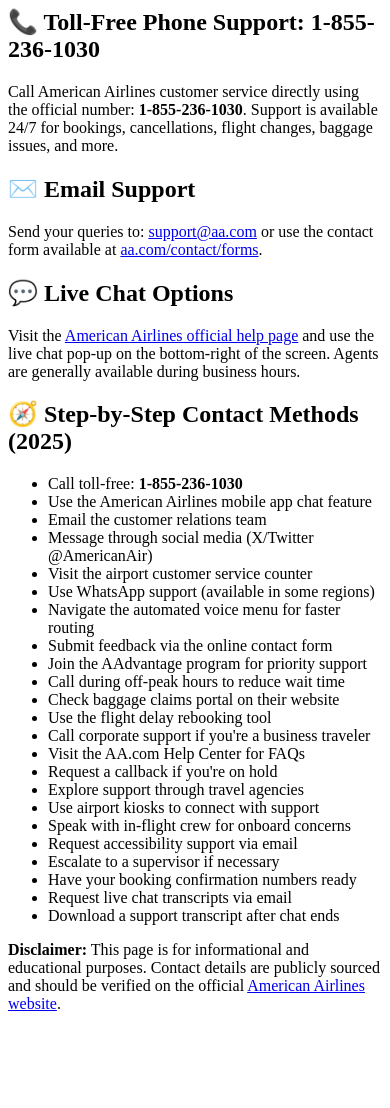
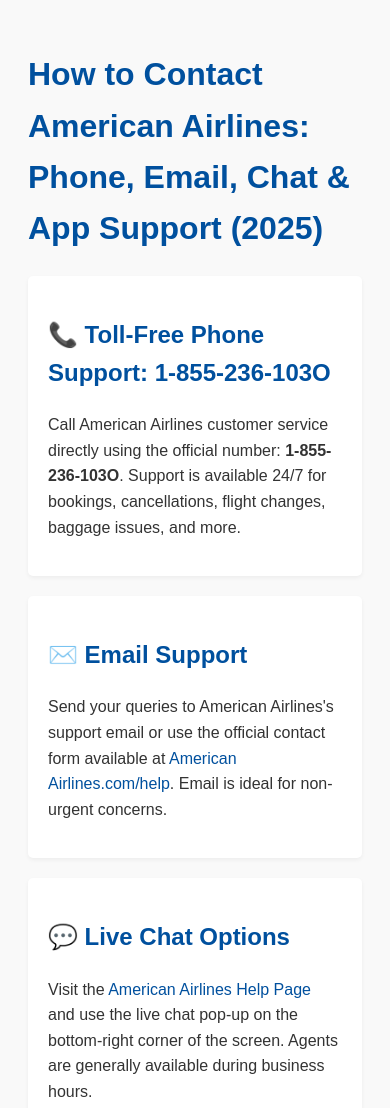
Before and after one commit to asmammscx/news, a plain HTML site: page 23-ways-to-talk-to-someone-at-american-airlines-via-phone-email-or-chat-options-a-step-by-step-guide-in-detailed.html in a window 390 px wide. Shown: the top 1108 px of the page. Before the commit the page ends 1029 px from the top, so only its background shows below. Drawn offline with Linux system fonts and the light colour scheme.

Commit message:
Update 23-ways-to-talk-to-someone-at-american-airlines-via-phone-email-or-chat-options-a-step-by-step-guide-in-detailed.html

```diff
--- a/23-ways-to-talk-to-someone-at-american-airlines-via-phone-email-or-chat-options-a-step-by-step-guide-in-detailed.html
+++ b/23-ways-to-talk-to-someone-at-american-airlines-via-phone-email-or-chat-options-a-step-by-step-guide-in-detailed.html
@@ -1,45 +1,111 @@
+<!DOCTYPE html>
+<html lang="en">
+<head>
+  <meta charset="UTF-8" />
+  <meta name="viewport" content="width=device-width, initial-scale=1.0" />
+  <title>How to Contact American Airlines: Phone, Email, Chat & App Support (2025)</title>
+  <meta name="description" content="Learn how to contact American Airlines customer service via phone, email, chat, app, or social media. A complete step-by-step guide for 2025.">
+  <meta name="keywords" content="American Airlines customer service, contact American Airlines, American Airlines phone number, American Airlines chat, American Airlines email support">
+  <style>
+    body {
+      font-family: Arial, sans-serif;
+      line-height: 1.6;
+      background-color: #f9f9f9;
+      color: #333;
+      padding: 20px;
+    }
+    h1, h2 {
+      color: #00509e;
+    }
+    .section {
+      background: #fff;
+      padding: 20px;
+      margin-bottom: 20px;
+      border-radius: 5px;
+      box-shadow: 0 2px 4px rgba(0,0,0,0.05);
+    }
+    ul {
+      padding-left: 20px;
+    }
+    li {
+      margin-bottom: 8px;
+    }
+    a {
+      color: #00509e;
+      text-decoration: none;
+    }
+    a:hover {
+      text-decoration: underline;
+    }
+    .disclaimer {
+      font-size: 0.9em;
+      color: #777;
+      margin-top: 30px;
+    }
+  </style>
+</head>
+<body>
+
+  <h1>How to Contact American Airlines: Phone, Email, Chat & App Support (2025)</h1>
+
   <div class="section">
-  <h2>📞 Toll-Free Phone Support: 1-855-236-1030</h2>
-  <p>Call American Airlines customer service directly using the official number: <strong>1-855-236-1030</strong>. Support is available 24/7 for bookings, cancellations, flight changes, baggage issues, and more.</p>
+    <h2>📞 Toll-Free Phone Support: 1-855-236-103O</h2>
+    <p>Call American Airlines customer service directly using the official number: <strong>1-855-236-103O</strong>. Support is available 24/7 for bookings, cancellations, flight changes, baggage issues, and more.</p>
   </div>
 
   <div class="section">
     <h2>✉️ Email Support</h2>
-  <p>Send your queries to: <a href="mailto:support@aa.com">support@aa.com</a> or use the contact form available at <a href="https://www.aa.com/contact/forms">aa.com/contact/forms</a>.</p>
+    <p>Send your queries to American Airlines's support email or use the official contact form available at <a href="https://www.American Airlines.com/help/">American Airlines.com/help</a>. Email is ideal for non-urgent concerns.</p>
   </div>
 
   <div class="section">
     <h2>💬 Live Chat Options</h2>
-  <p>Visit the <a href="https://www.aa.com">American Airlines official help page</a> and use the live chat pop-up on the bottom-right of the screen. Agents are generally available during business hours.</p>
+    <p>Visit the <a href="https://www.American Airlines.com/help/">American Airlines Help Page</a> and use the live chat pop-up on the bottom-right corner of the screen. Agents are generally available during business hours.</p>
   </div>
 
   <div class="section">
     <h2>🧭 Step-by-Step Contact Methods (2025)</h2>
     <ul>
-    <li>Call toll-free: <strong>1-855-236-1030</strong></li>
+      <li>Call toll-free: <strong>1-855-236-103O</strong></li>
       <li>Use the American Airlines mobile app chat feature</li>
-    <li>Email the customer relations team</li>
-    <li>Message through social media (X/Twitter @AmericanAir)</li>
-    <li>Visit the airport customer service counter</li>
-    <li>Use WhatsApp support (available in some regions)</li>
-    <li>Navigate the automated voice menu for faster routing</li>
-    <li>Submit feedback via the online contact form</li>
-    <li>Join the AAdvantage program for priority support</li>
-    <li>Call during off-peak hours to reduce wait time</li>
-    <li>Check baggage claims portal on their website</li>
-    <li>Use the flight delay rebooking tool</li>
-    <li>Call corporate support if you're a business traveler</li>
-    <li>Visit the AA.com Help Center for FAQs</li>
-    <li>Request a callback if you're on hold</li>
-    <li>Explore support through travel agencies</li>
-    <li>Use airport kiosks to connect with support</li>
-    <li>Speak with in-flight crew for onboard concerns</li>
-    <li>Request accessibility support via email</li>
-    <li>Escalate to a supervisor if necessary</li>
-    <li>Have your booking confirmation numbers ready</li>
-    <li>Request live chat transcripts via email</li>
-    <li>Download a support transcript after chat ends</li>
+      <li>Email the American Airlines customer service team</li>
+      <li>Message American Airlines through social media platforms (X, Facebook, Instagram)</li>
+      <li>Visit a service desk at the airport (for airline bookings)</li>
+      <li>Use WhatsApp support (where available)</li>
+      <li>Navigate the automated voice system for quicker routing</li>
+      <li>Submit a request through American Airlines’s online forms</li>
+      <li>Try calling during off-peak hours for shorter wait times</li>
+      <li>Use the baggage claim or delay tracker on the site</li>
+      <li>Rebook flights using the self-service tools</li>
+      <li>Reach out via travel agents or third-party booking services</li>
+      <li>Request special assistance for accessibility needs</li>
+      <li>Escalate to a supervisor if the issue isn’t resolved</li>
+      <li>Have booking confirmation numbers ready for faster service</li>
+      <li>Request live chat transcripts via email after the session</li>
     </ul>
   </div>
 
-<p class="disclaimer"><strong>Disclaimer:</strong> This page is for informational and educational purposes. Contact details are publicly sourced and should be verified on the official <a href="https://www.aa.com/">American Airlines website</a>.</p>
+  <div class="section">
+    <h2>What Are the Contact Options on American Airlines?</h2>
+    <p>There are several ways to speak to a live person at American Airlines, including phone, chat, app, email, and social media. Here’s a detailed breakdown:</p>
+
+    <h3>1. Calling American Airlines Contact Number</h3>
+    <p>The fastest method is calling the hotline: <strong>1-855-236-103O</strong>. This number provides 24/7 support. Follow prompts to connect with an agent, and be prepared for short wait times.</p>
+
+    <h3>2. Chat With American Airlines Experts</h3>
+    <p>Open <a href="https://www.American Airlines.com">American Airlines’s website</a>, go to the “Help” section, and click the chat icon. Describe your issue and a live agent will assist you shortly.</p>
+
+    <h3>3. Reach Out on Social Media</h3>
+    <p>Contact American Airlines via <strong>X (Twitter)</strong>, <strong>Facebook</strong>, or <strong>Instagram</strong> for fast responses. You can also use social channels for general inquiries.</p>
+
+    <h3>4. Get American Airlines Support via Email</h3>
+    <p>For less urgent matters, send an email through the contact form or email listed on American Airlines’s official site. You’ll typically get a reply within a few business days.</p>
+
+    <h3>5. Use the American Airlines Mobile App</h3>
+    <p>Download the American Airlines app to manage bookings, chat with support, or call the help center directly from your phone.</p>
+  </div>
+
+  <p class="disclaimer"><strong>Disclaimer:</strong> This page is for informational and educational purposes only. All contact information is publicly sourced and should be verified on the official <a href="https://www.American Airlines.com/">American Airlines website</a>.</p>
+
+</body>
+</html>
```
Lines whose indentation alone changed are shown as unchanged.
